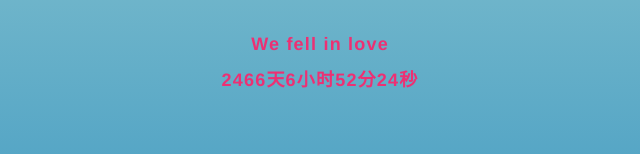
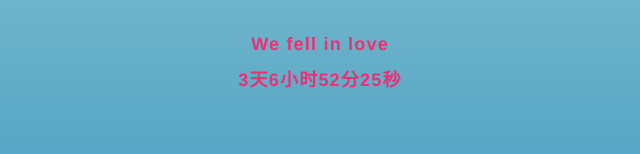
Before and after one commit to 1751510063/love.github.io, a plain HTML site: page index.html in a window 1280 px wide. Shown: the part 604-758 px from the top of the page, 320-960 px from the left. Drawn offline with Linux system fonts and the light colour scheme; animation ran at ten frames a second.

Commit message:
Update index.html

```diff
--- a/index.html
+++ b/index.html
@@ -110,7 +110,7 @@
 <script language="javascript">
     function show_date_time() {
         window.setTimeout("show_date_time()", 1000);
-        BirthDay = new Date("8/20/2011 00:00:00");//这个日期是可以修改的
+        BirthDay = new Date("5/18/2018 00:00:00");//这个日期是可以修改的
         today = new Date();
         timeold = (today.getTime() - BirthDay.getTime());
         sectimeold = timeold / 1000
@@ -134,7 +134,7 @@
             S.Drawing.init('.canvas');
             document.body.classList.add('body--ready');
 			//想说的话
-            S.UI.simulate("猪猪|I'm|ZLOE|Nice|to|Meet|You|#countdown 3|#time");
+            S.UI.simulate("猪猪|Nice|to|Meet|You|#countdown 3|#time");
             S.Drawing.loop(function () {
                 S.Shape.render();
             });
```
